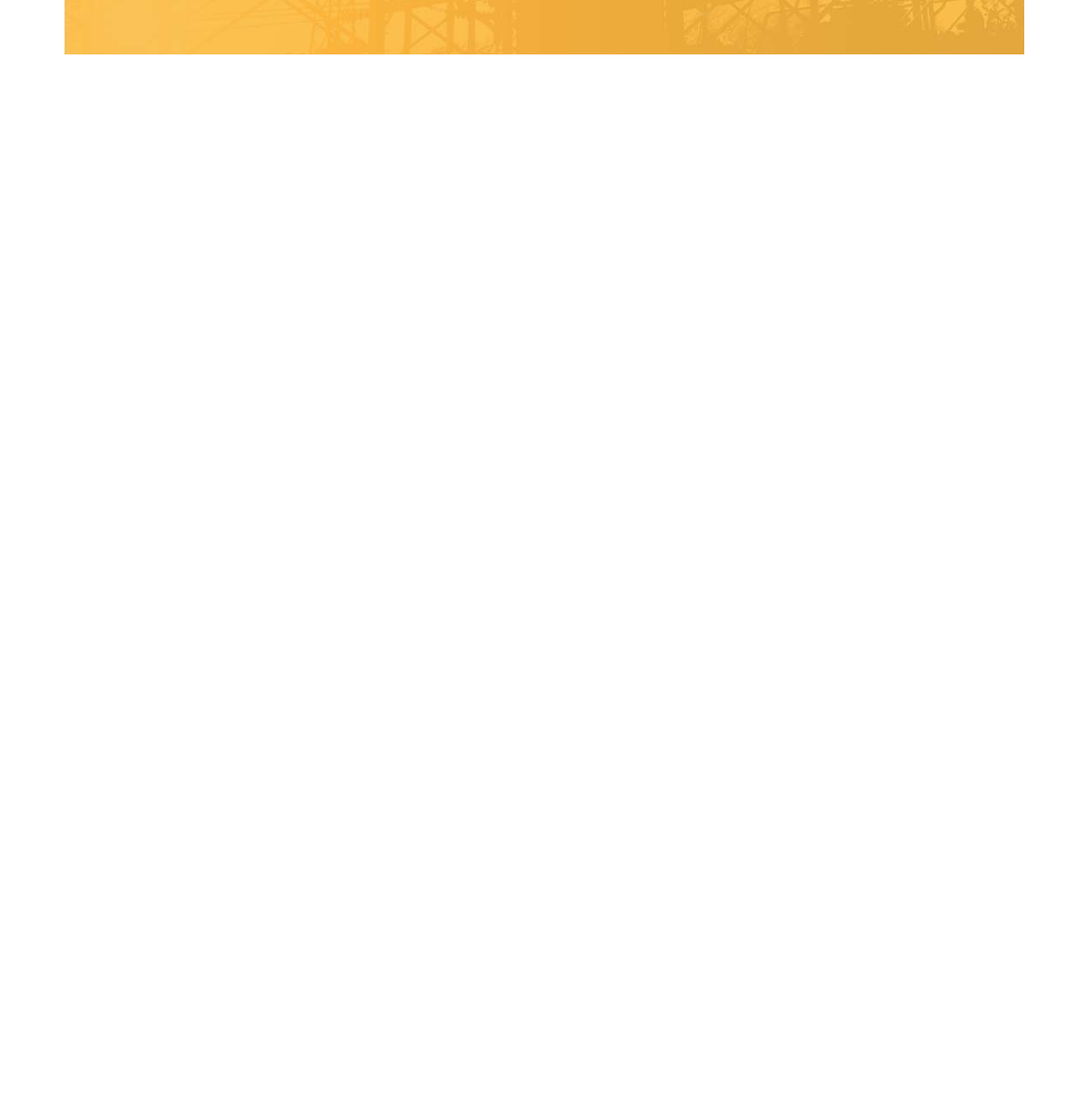
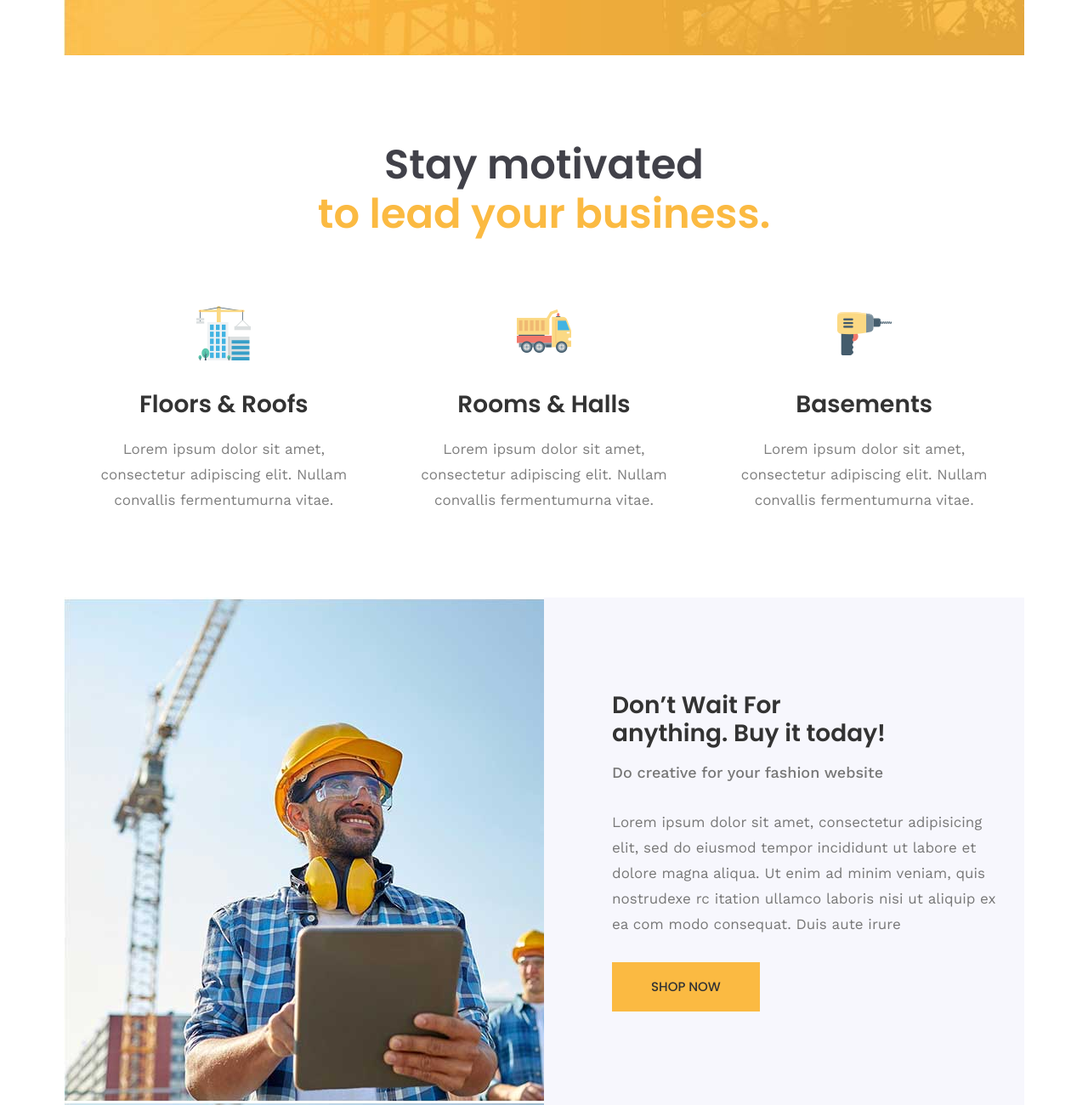
Before and after one commit to sazzadshakhbd/psd-html, a plain HTML site: page index.html in a window 1280 px wide. Shown: the part 1044-2344 px from the top of the page at 85% size. Before the commit the page ends 1108 px from the top, so only its background shows below. Drawn offline with nearby package versions, Linux system fonts and the light colour scheme.

Commit message:
done class 4

```diff
--- a/css/default.css
+++ b/css/default.css
@@ -635,7 +635,7 @@
 /* Background Color */
 
 .gray-bg {
-	background: #f6f6f6;
+	background: #f7f7fd;
 }
 .white-bg {
 	background: #fff;
--- a/css/style.css
+++ b/css/style.css
@@ -93,7 +93,7 @@ h5,
 h6 {
     font-family: 'Poppins', sans-serif;
     font-weight: normal;
-    color: #313131;
+    color: #333333;
     margin-top: 0px;
     font-style: normal;
     font-weight: 400;
@@ -159,7 +159,7 @@ hr {
 }
 
 label {
-    color: #7e7e7e;
+    color: #777777;
     cursor: pointer;
     font-size: 14px;
     font-weight: 400;
@@ -216,6 +216,11 @@ label {
     color: #fff;
     text-transform: uppercase;
 }
+.btn.brand-btn{
+    background: #fbba42;
+    color: #333;
+    font-weight: 500;
+    font-size: 15px;
 }
 
 
@@ -471,9 +476,59 @@ label {
     line-height: 30px;
     margin-bottom: 40px;
 }
-.slider-content a {
 
+/* ===== features-area CSS ==== */
+.features-title h2 {
+    font-size: 48px;
+    font-weight: 600;
+    color: #414149;
+    margin:0;
 }
-.slider-content a:hover {
+.features-title h2 span{
+    color: #fbba42;
+}
+.single-features {
+    padding: 0 5px;
+}
+.single-features h2 {
+    font-size: 28px;
+    font-weight: 600;
+    margin:35px 0 20px 0;
+}
+.single-features > p {
+    font-size: 17px;
+    line-height: 30px;
+    margin:0;
+}
 
+/* ===== promotion-area CSS ==== */
+.promotion-area {
+    position: relative;
 }
+.promotion-img {
+    position: absolute;
+    left: 0;
+    top: 0;
+    height: 100%;
+    width: 50%;
+}
+.promotion-text {
+    padding-left: 65px;
+}
+.promotion-text h3 {
+    font-size: 28px;
+    font-weight: 600;
+}
+.promotion-text > span {
+    display: block;
+    font-weight: 500;
+    margin:15px 0 30px 0;
+    font-size: 18px;
+    color: #777777;
+}
+.promotion-text > p {
+    color: #777777;
+    font-size: 17px;
+    line-height: 30px;
+    margin-bottom: 30px;
+}
--- a/index.html
+++ b/index.html
@@ -175,6 +175,62 @@
           </div>
       </div>
       <!-- Slider end -->
+
+      <!-- features-area start -->
+      <div class="features-area pt-100 pb-70">
+          <div class="container">
+             <div class="row">
+                 <div class="col-xl-12">
+                     <div class="features-title text-center mb-80">
+                         <h2>Stay motivated <br> <span>to lead your business.</span></h2>
+                     </div>
+                 </div>
+             </div>
+              <div class="row">
+                  <div class="col-xl-4">
+                      <div class="single-features text-center mb-30">
+                          <img src="img/icons/features1.png" alt="">
+                          <h2>Floors & Roofs</h2>
+                          <p>Lorem ipsum dolor sit amet, consectetur adipiscing elit. Nullam convallis fermentumurna vitae.</p>
+                      </div>
+                  </div>
+                  <div class="col-xl-4">
+                      <div class="single-features text-center mb-30">
+                          <img src="img/icons/features2.png" alt="">
+                          <h2>Rooms & Halls</h2>
+                          <p>Lorem ipsum dolor sit amet, consectetur adipiscing elit. Nullam convallis fermentumurna vitae.</p>
+                      </div>
+                  </div>
+                  <div class="col-xl-4">
+                      <div class="single-features text-center mb-30">
+                          <img src="img/icons/features3.png" alt="">
+                          <h2>Basements</h2>
+                          <p>Lorem ipsum dolor sit amet, consectetur adipiscing elit. Nullam convallis fermentumurna vitae.</p>
+                      </div>
+                  </div>
+              </div>
+          </div>
+      </div>
+      <!-- features-area end -->
+
+      <!-- promotion-area start -->
+      <div class="promotion-area gray-bg">
+         <div class="promotion-img" style="background-image: url(img/bg/promotion.jpg);"></div>
+          <div class="container">
+              <div class="row">
+                  <div class="col-xl-6 offset-xl-6">
+                      <div class="promotion-text pb-110 pt-110">
+                          <h3>Don’t Wait For <br>
+anything. Buy it today!</h3>
+                          <span>Do creative for your fashion website</span>
+                          <p>Lorem ipsum dolor sit amet, consectetur adipisicing elit, sed do eiusmod tempor incididunt ut labore et dolore magna aliqua. Ut enim ad minim veniam, quis nostrudexe rc itation ullamco laboris nisi ut aliquip ex ea com modo consequat. Duis aute irure</p>
+                          <a href="#" class="btn brand-btn">SHOP NOW</a>
+                      </div>
+                  </div>
+              </div>
+          </div>
+      </div>
+      <!-- promotion-area end -->
   </div>
   <!-- All js here -->
   <script src="js/vendor/modernizr-3.6.0.min.js"></script>
```
Also changed, not shown: css/bootstrap.min.css, img/bg/promotion.jpg (added), img/icons/features1.png (added), img/icons/features2.png (added), img/icons/features3.png (added).
